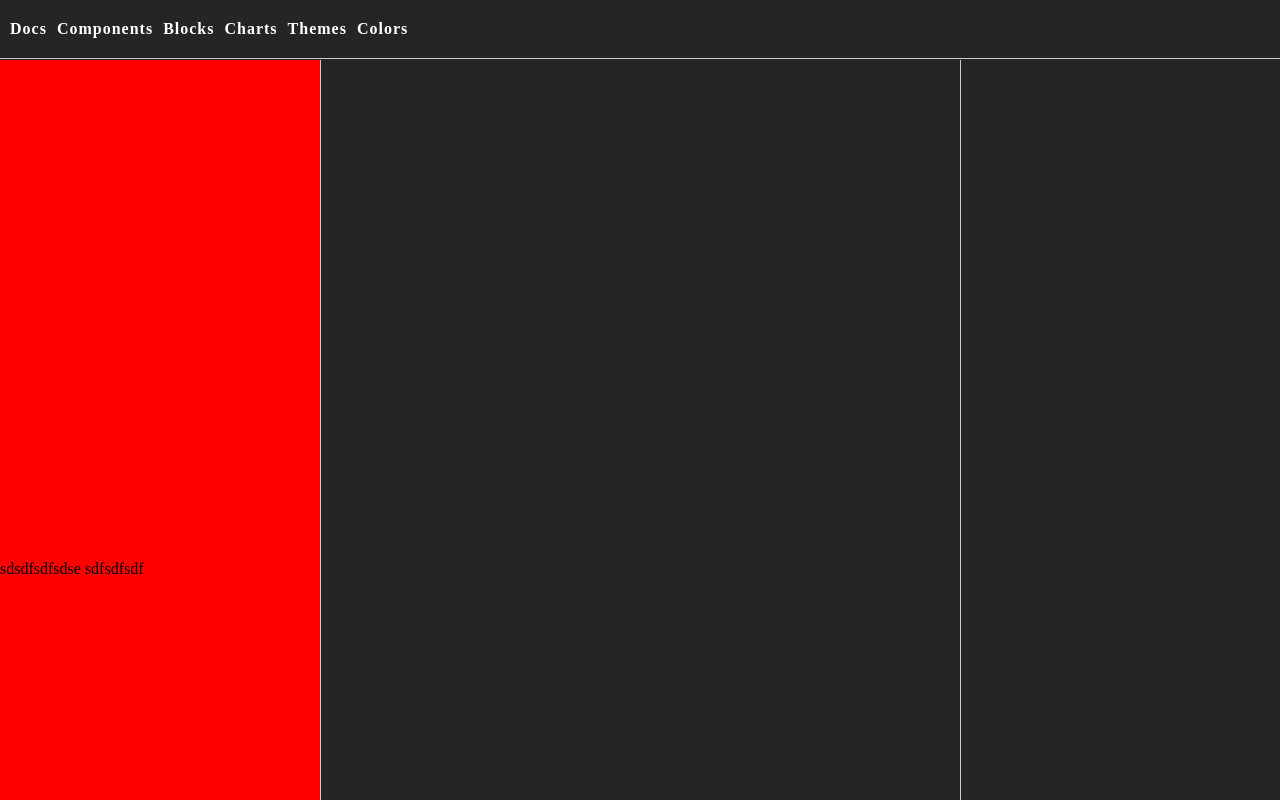
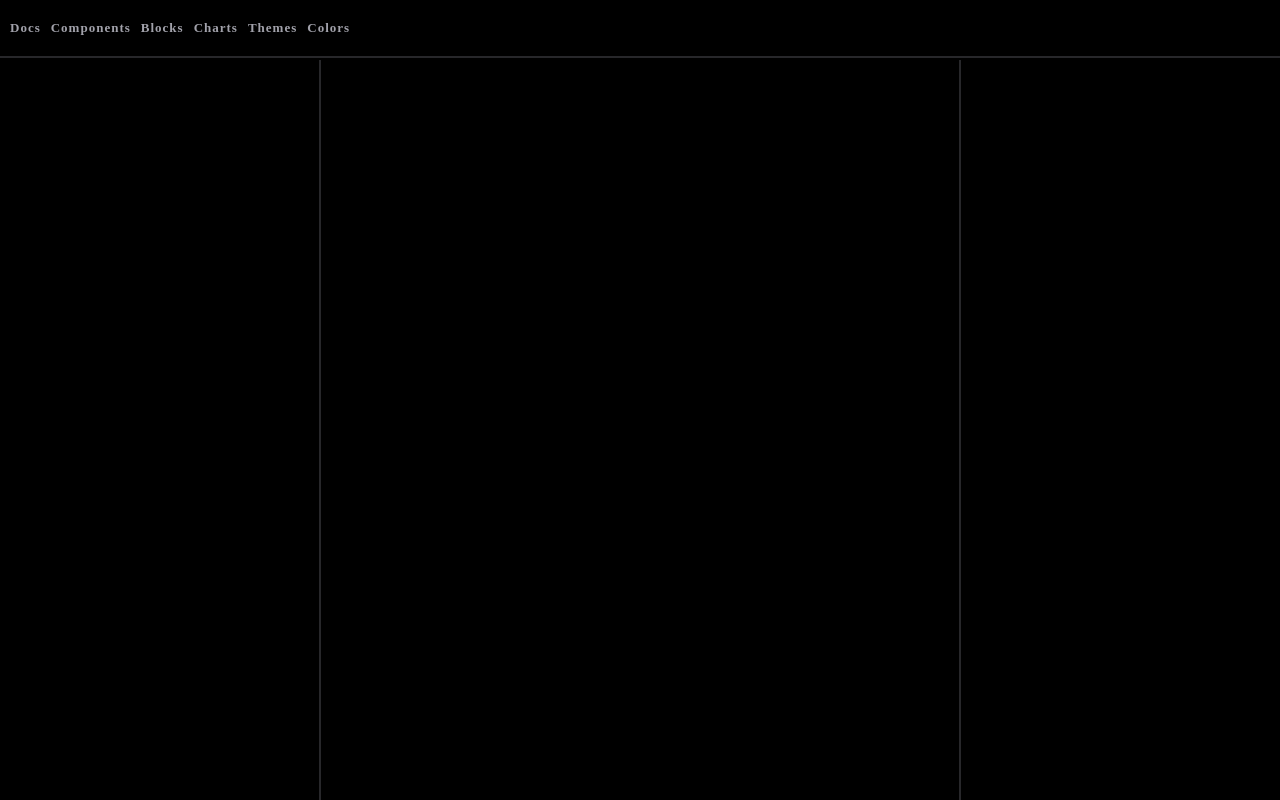
Before and after one commit to prajjwalhacker/beautiful-layout, a Next.js app: page /dashboard/1 in a window 1280 px wide. Built offline with nearby package versions, Linux system fonts and the light colour scheme.

Commit message:
style chages for layout beautifying

```diff
--- a/src/app/components/Navbar.tsx
+++ b/src/app/components/Navbar.tsx
@@ -29,7 +29,7 @@ function Navbar() {
         <div className='navbar-left'>
           {navbarList.map((item, index) => {
              return (
-                <div className='navbar-items' key={index}>
+                <div className='text-3xl navbar-items' key={index}>
                     {item.name}
                 </div>
              )
--- a/src/app/globals.scss
+++ b/src/app/globals.scss
@@ -9,4 +9,5 @@ body::-webkit-scrollbar {
 :root {
     --foreground: 0 0% 98%;
     --border: 240 3.7% 15.9%;
+    --muted-foreground: 240 5% 64.9%;
 }
--- a/src/app/styles/_dashboard.scss
+++ b/src/app/styles/_dashboard.scss
@@ -2,7 +2,7 @@
     height: 100vh;
     display: flex;
     flex-direction: column;
-    background-color: #262525;
+    background-color: black;
     width: 100vw;
     .dashboard-main {
        display: flex;
@@ -11,13 +11,12 @@
        padding-top: 60px;
      .dashboard-main-container-left {
         width: 25%;
-        border-right: 1px solid #ccc;
+        border-right: 2px solid hsl(var(--border));
         height: 100%;
         overflow: scroll;
         .blocks {
             width: 100%;
             height: 500px;
-            background-color: red;
         }
      }
      .dashboard-main-container-left {
@@ -30,7 +29,7 @@
     }
      .dashboard-main-container-mid {
         width: 50%;
-        border-right: 1px solid #ccc;
+        border-right: 2px solid hsl(var(--border));
         height: 100%;
      }
      .dashboard-main-container-right {
--- a/src/app/styles/_navbar.scss
+++ b/src/app/styles/_navbar.scss
@@ -7,21 +7,24 @@
     display: flex;
     flex-direction: row;
     justify-content: space-between;
-    background-color: #262525;
+    background-color: black;
     padding-inline: 10px;
     padding-block: 20px;
-    border-bottom: 1px solid #ccc; /* Light grey border */
+    border-bottom: 2px solid hsl(var(--border));
     .navbar-left {
        display: flex;
        gap: 10px;
        .navbar-items {
-        color: white; /* White text for contrast */
-        font-size: 16px; /* Suitable size for navbar */
+        color: hsl(var(--muted-foreground));
         font-weight: bold; /* Bold for emphasis */
         text-decoration: none; /* Remove underline */
+        font-size: 13px;
         letter-spacing: 1px; /* Small spacing for elegance */
         transition: color 0.3s; /* Smooth color transition */
         cursor: pointer;
+       }
+       .navbar-items:hover{
+         color: #fff;
        }
     }
     .navbar-right {
```
